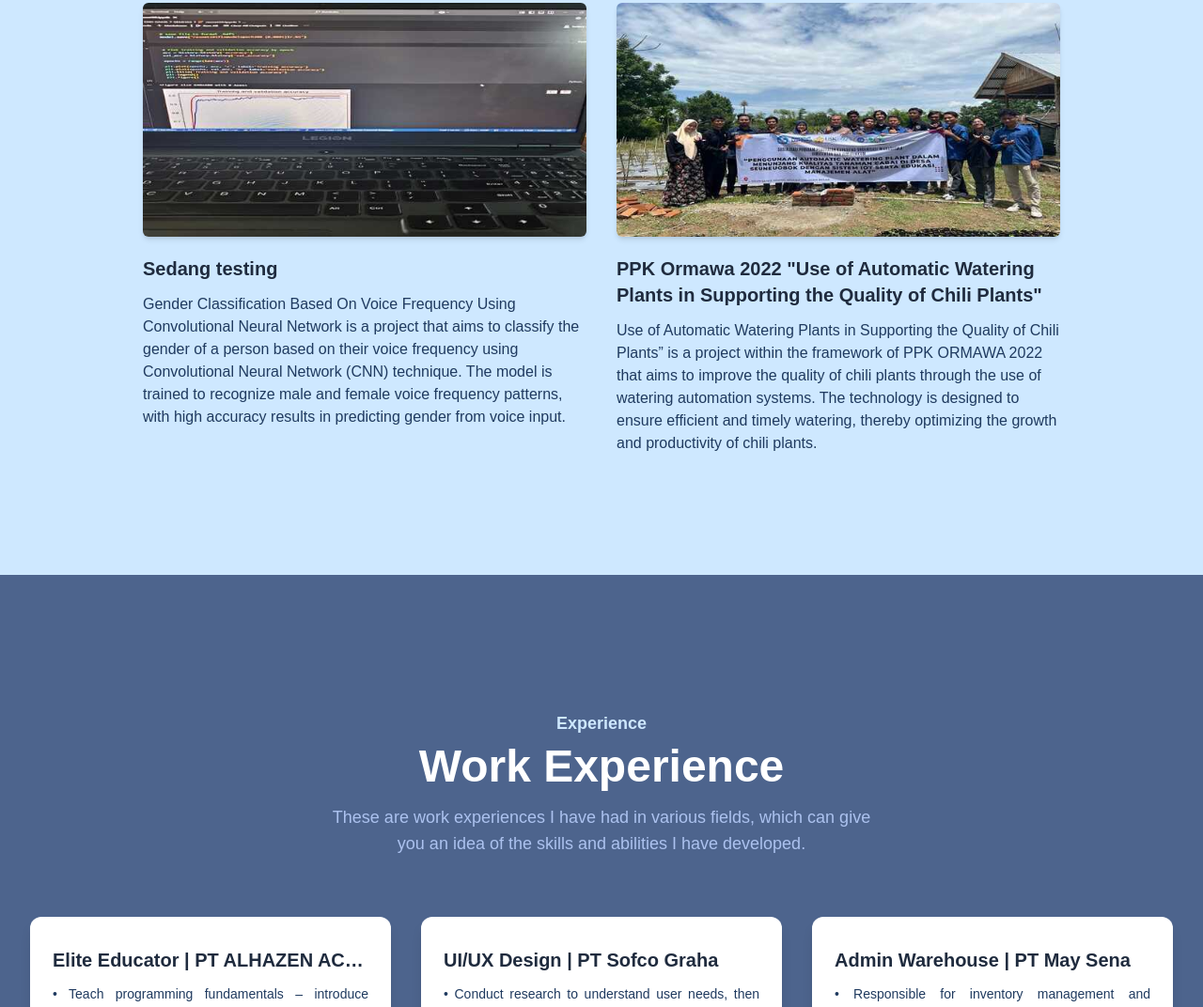
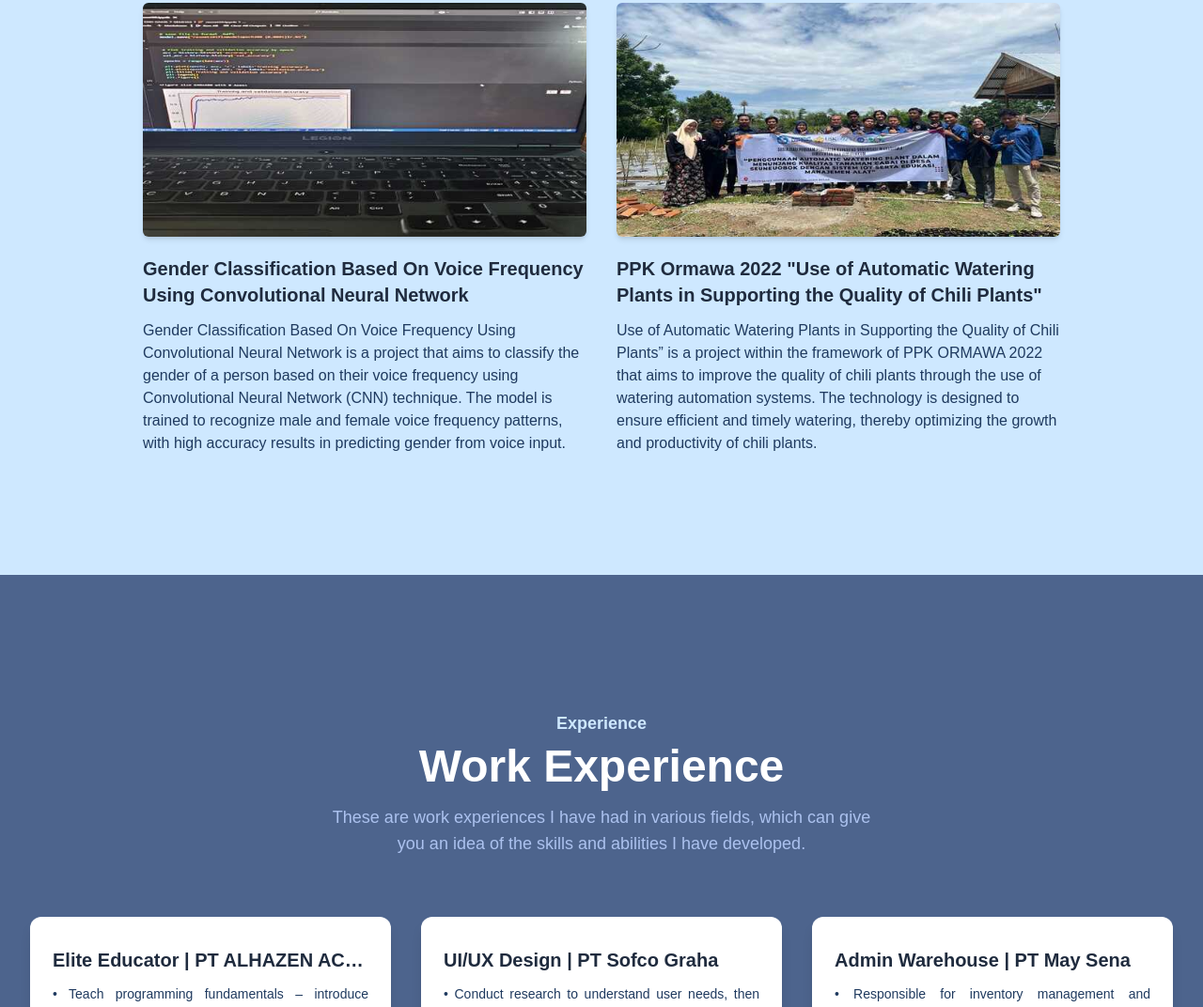
Before and after one commit to pratamatresna/portfolio-tailwindcss, a website: page index.html in a window 1280 px wide. Shown: the part 1481-2553 px from the top of the page at 94% size. Drawn offline with Linux system fonts and the light colour scheme.

Commit message:
selesai percobaan

```diff
--- a/index.html
+++ b/index.html
@@ -313,7 +313,7 @@
               <img src="dist/img/cnn.jpg" alt="Landing Page" width="w-full" />
             </div>
             <h3 class="font-semibold text-xl text-pw7 mt-5 mb-3 dark:text-pw9">
-              Sedang testing
+              Gender Classification Based On Voice Frequency Using Convolutional Neural Network
             </h3>
             <p class="font-medium text-base text-pw1 dark:text-pw7">
               Gender Classification Based On Voice Frequency Using Convolutional
```
